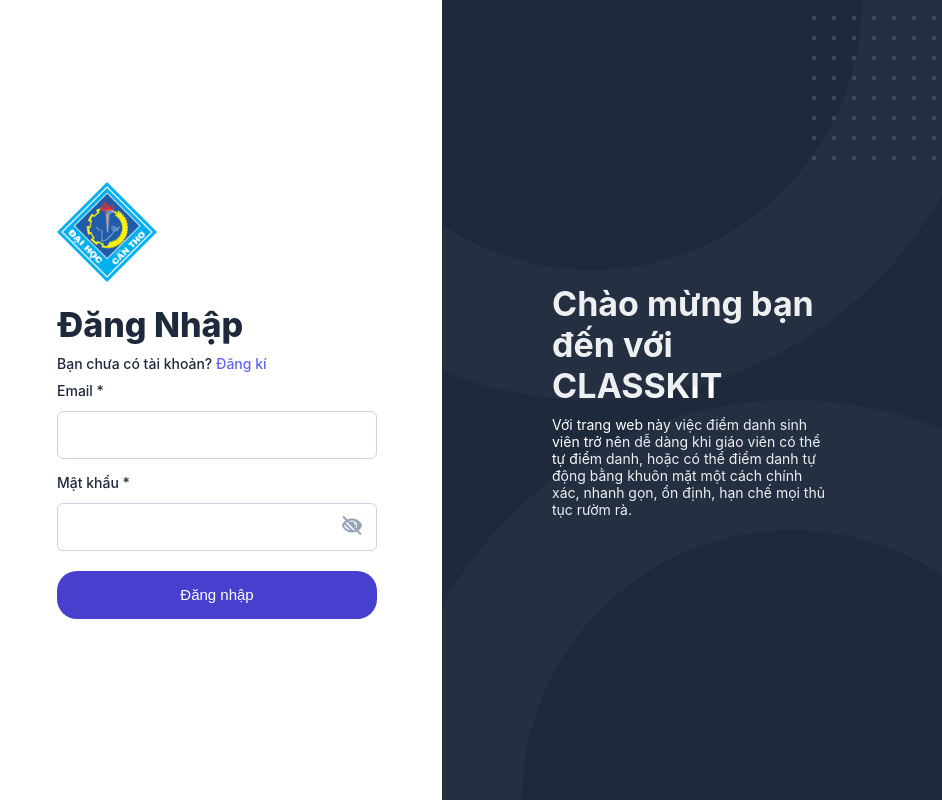
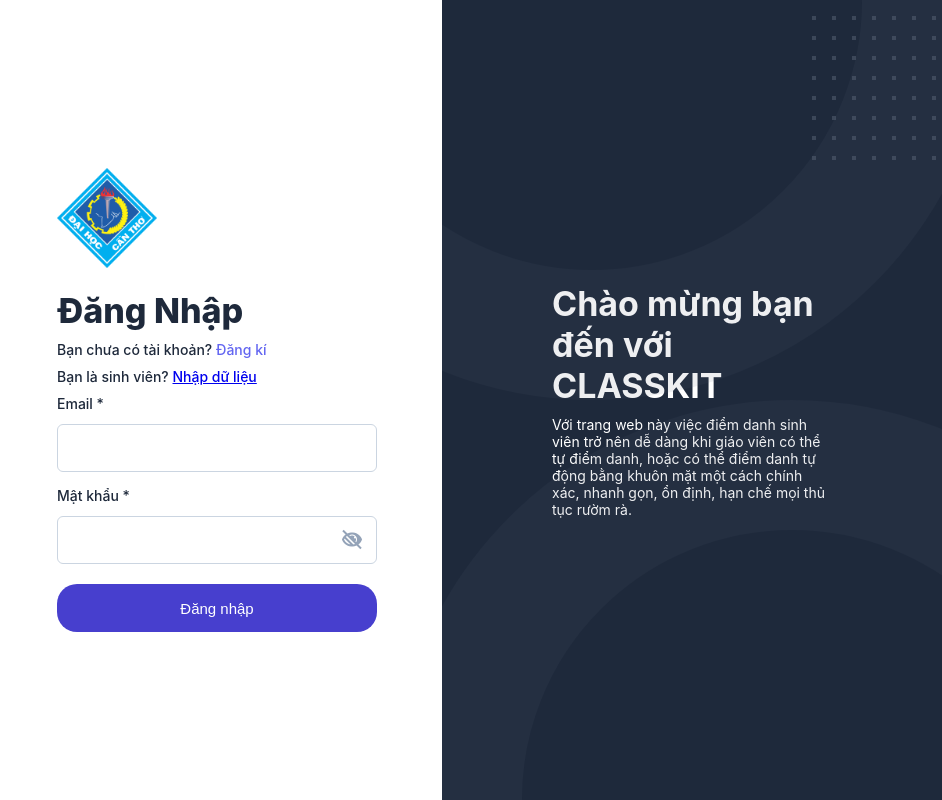
Before and after one commit to yuurichan/automatic-attendance, a React (Create React App) app in the folder client/: page / in a window 1280 px wide. Shown: the whole page, without its empty margins (338-1280 px from the left). Built offline with nearby package versions, Linux system fonts and the light colour scheme.

Commit message:
Added Link route to face portrait uploading page

```diff
--- a/client/src/pages/sign-in.tsx
+++ b/client/src/pages/sign-in.tsx
@@ -10,6 +10,7 @@ const SignIn = () => {
                     <img src={Logo} alt="logo" className="auth-page__form-logo" />
                     <h2 className="auth-page__form-title">Đăng Nhập</h2>
                     <p className="auth-page__form-detail">Bạn chưa có tài khoản? <Link to='/sign-up'>Đăng kí</Link></p>
+                    <p className="auth-page__form-detail-student">Bạn là sinh viên? <Link to='/student-file'>Nhập dữ liệu</Link></p>
                     <SignInForm />
                 </div>
             </div>
```
